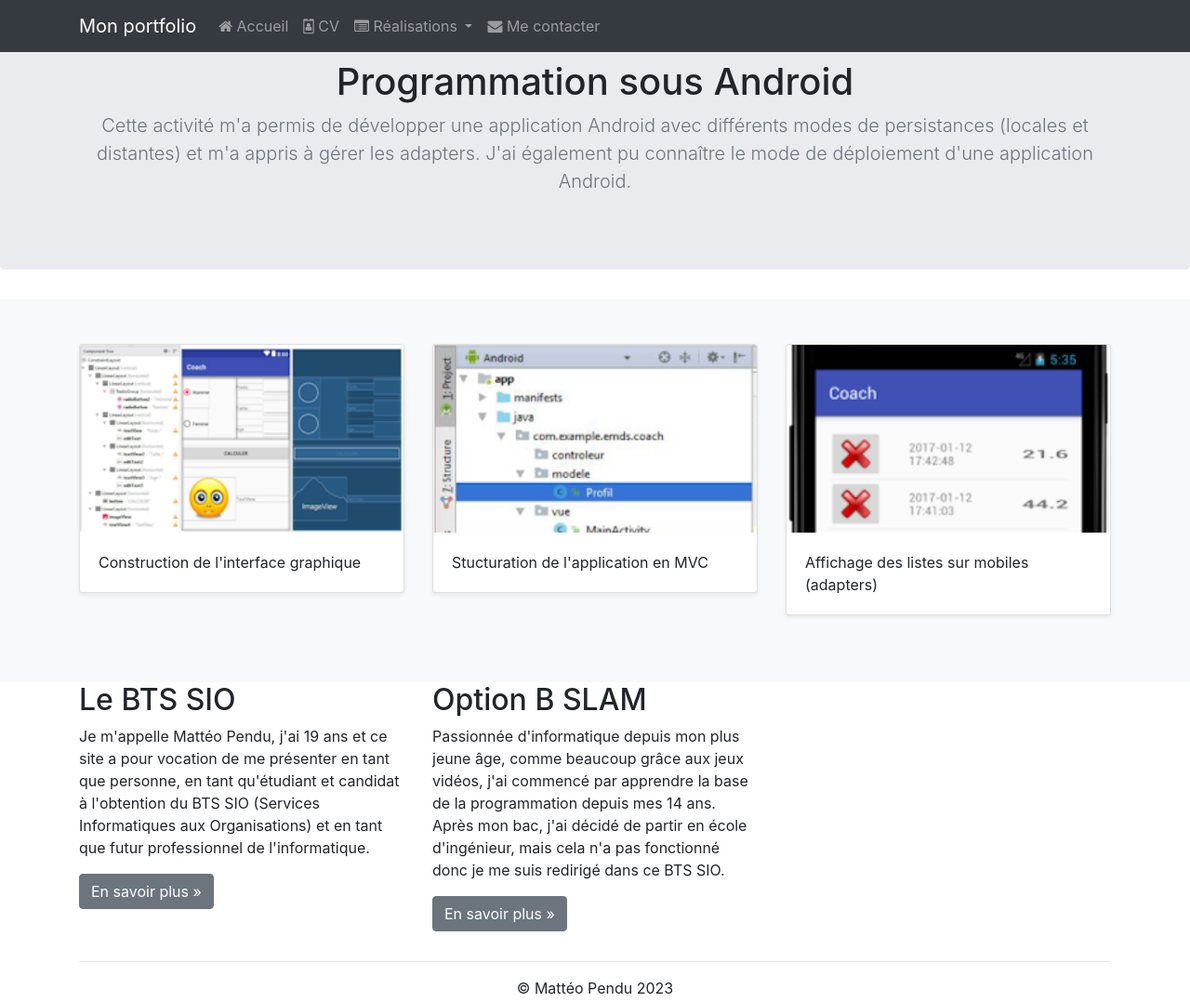
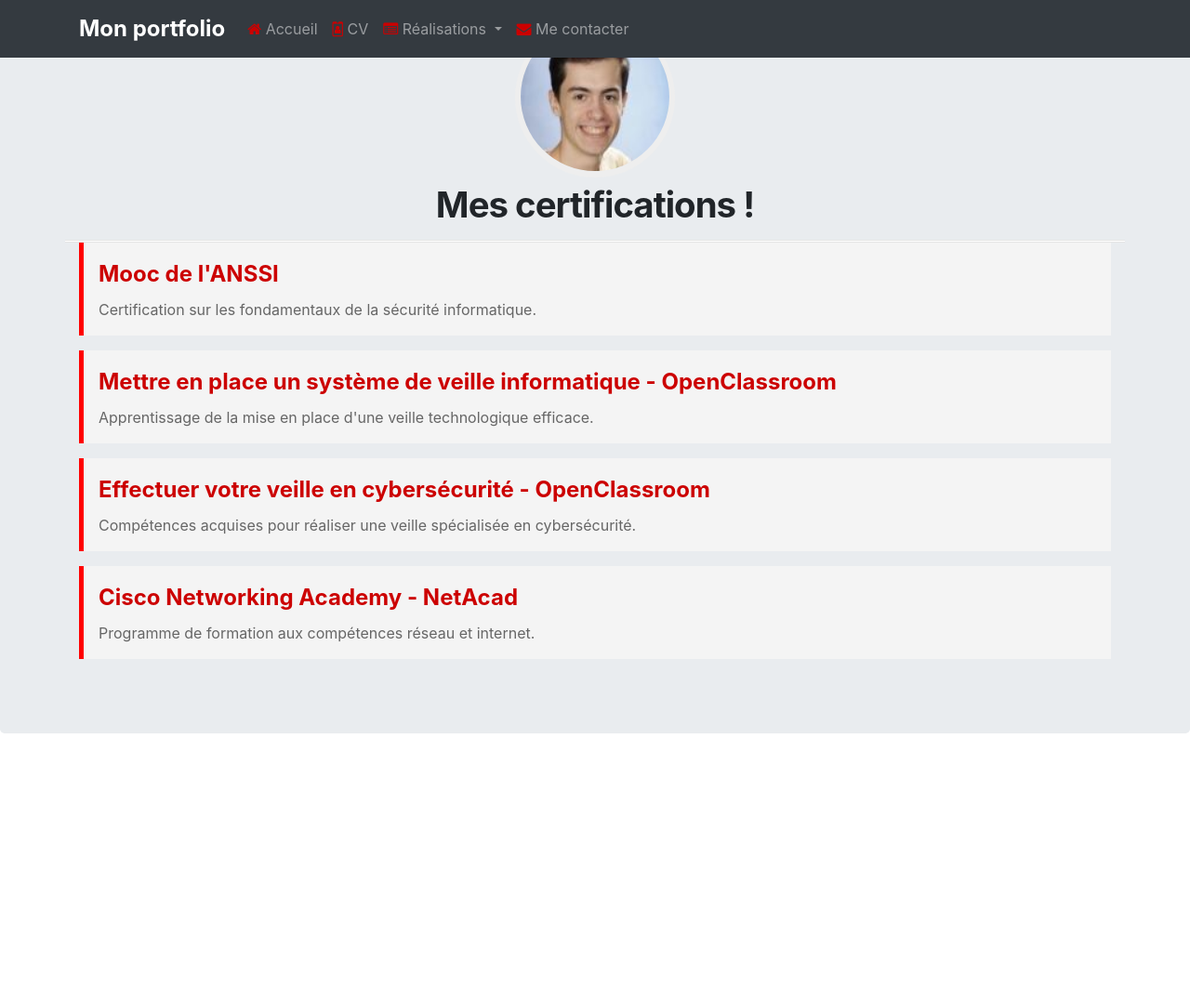
Before and after one commit to PenduMatteo/matteopendu.github.io, a plain HTML site: page pages/certif.html in a window 1280 px wide. Shown: the whole page at 93% size. After the commit the page ends 821 px from the top, so only its background shows below. Drawn offline with nearby package versions, Linux system fonts and the light colour scheme.

Commit message:
Html et CSS de certif Task #11 - Page Certifications

```diff
--- a/css/accueil.css
+++ b/css/accueil.css
@@ -5,3 +5,50 @@
     padding-bottom: 32px;
 
 }
+/* Navbar styling */
+.navbar {
+    background-color: #343a40;
+    padding: 0.5rem 1rem;
+}
+
+.navbar-brand {
+    color: #fff;
+    font-size: 1.5rem;
+    font-weight: bold;
+}
+
+.nav-link {
+    color: #bbb;
+    font-size: 1rem;
+}
+
+.nav-link:hover {
+    color: #fff;
+}
+
+.active .nav-link {
+    color: #fff;
+    background-color: #555;
+    border-radius: 0.25rem;
+}
+
+.dropdown-menu {
+    background-color: #343a40;
+}
+
+.dropdown-item {
+    color: #bbb;
+}
+
+.dropdown-item:hover {
+    background-color: #50575e;
+    color: #fff;
+}
+
+.navbar-toggler {
+    background-color: #50575e;
+}
+
+.fa {
+    color: #c00;
+}
--- /dev/null
+++ b/css/certif.css
@@ -0,0 +1,106 @@
+#cv-entete {
+    margin-top: -45px;
+    width: 100%;
+}
+
+#cv-photo {
+    width: 172px;
+    height: 172px;
+    border-radius: 50%;
+    overflow: hidden;
+    padding: 5px;
+    background: #eee;
+    display: inline-block;
+}
+#cv-photo img {
+    width: 160px;
+    height: 160px;
+    border-radius: 50%;
+}
+
+#cv-intro h1 {
+    margin: 0;
+    padding: 0;
+    font-size: 2.4em;
+    font-weight: 700;
+    letter-spacing: -1px;
+}
+
+#cv-intro h1 span {
+    color: rgb(226,0,26);
+}
+
+#cv-intro::after {
+    background: url('images/ligne.png'); /* Dossier "images" est un
+                                            sous-dossier de "css" (à créer) */
+    width: 100%;
+    height: 3px;
+    margin-top: 15px;
+    content: '';
+    display: block;
+}
+.certification {
+    background-color: #f4f4f4;
+    border-left: 5px solid red; /* Adjust the color to match the theme */
+    padding: 1rem;
+    margin-bottom: 1rem;
+}
+
+.certification-title {
+    color: #c00; /* Adjust the color to match the theme */
+    font-size: 1.5rem;
+    font-weight: bold;
+    margin-bottom: 0.5rem;
+}
+
+.certification-body {
+    font-size: 1rem;
+    color: #666;
+}
+
+.navbar {
+    background-color: #343a40;
+    padding: 0.5rem 1rem;
+}
+
+.navbar-brand {
+    color: #fff;
+    font-size: 1.5rem;
+    font-weight: bold;
+}
+
+.nav-link {
+    color: #bbb;
+    font-size: 1rem;
+}
+
+.nav-link:hover {
+    color: #fff;
+}
+
+.active .nav-link {
+    color: #fff;
+    background-color: #555;
+    border-radius: 0.25rem;
+}
+
+.dropdown-menu {
+    background-color: #343a40;
+}
+
+.dropdown-item {
+    color: #bbb;
+}
+
+.dropdown-item:hover {
+    background-color: #50575e;
+    color: #fff;
+}
+
+.navbar-toggler {
+    background-color: #50575e;
+}
+
+.fa {
+    color: #c00;
+}
--- a/css/cv.css
+++ b/css/cv.css
@@ -1,10 +1,70 @@
-body { padding-top: 50px; }
-.cadreCV { padding-bottom: 15px; background: white; }
+body {
+    padding-top: 50px;
+}
+.cadreCV {
+    padding-bottom: 15px;
+    background: white;
+}
+/* Navbar styling */
+.navbar {
+    background-color: #343a40;
+    padding: 0.5rem 1rem;
+}
+
+.navbar-brand {
+    color: #fff;
+    font-size: 1.5rem;
+    font-weight: bold;
+}
+
+.nav-link {
+    color: #bbb;
+    font-size: 1rem;
+}
+
+.nav-link:hover {
+    color: #fff;
+}
+
+/* Active nav item */
+.active .nav-link {
+    color: #fff;
+    background-color: #555;
+    border-radius: 0.25rem;
+}
+
+/* Dropdown menu styling */
+.dropdown-menu {
+    background-color: #343a40;
+}
+
+.dropdown-item {
+    color: #bbb;
+}
+
+.dropdown-item:hover {
+    background-color: #50575e;
+    color: #fff;
+}
+
+/* Button styling for navigation */
+.navbar-toggler {
+    background-color: #50575e;
+}
+
+/* FontAwesome icons color */
+.fa {
+    color: #c00; /* Adjust the color to match the theme */
+}
 
 /****************************************
 *     Entête du CV
 ****************************************/
-#cv-entete { margin-top: -45px; width: 100%;}
+#cv-entete {
+    margin-top: -45px;
+    width: 100%;
+}
+
 
 #cv-photo {
     width: 172px;
@@ -15,7 +75,11 @@
     background: #eee;
     display: inline-block;
 }
-#cv-photo img { width: 160px; height: 160px; border-radius: 50%; }
+#cv-photo img {
+    width: 160px;
+    height: 160px;
+    border-radius: 50%;
+}
 
 #cv-intro h1 {
     margin: 0;
@@ -25,7 +89,9 @@
     letter-spacing: -1px;
 }
 
-#cv-intro h1 span { color: rgb(226,0,26); }
+#cv-intro h1 span {
+    color: rgb(226,0,26);
+}
 
 #cv-intro::after {
     background: url('images/ligne.png'); /* Dossier "images" est un
@@ -40,99 +106,249 @@
 /****************************************
 *     Rubriques
 ****************************************/
-.rubrique { margin-bottom: 15px; }
-.rubrique h2 { color: rgb(226,0,26); }
-.rubrique h2::before{ margin-right: 5px; }
-.rubrique p{ font-size: 1.3em; line-height: 1.5em; }
+.rubrique {
+    margin-bottom: 15px;
+}
+.rubrique h2 {
+    color: rgb(226,0,26);
+}
+.rubrique h2::before{
+    margin-right: 5px;
+}
+.rubrique p{
+    font-size: 1.3em;
+    line-height: 1.5em;
+}
 
 /******************************************
 *     Parcours scolaire
 ******************************************/
-#parcours { margin-top: 20px; position: relative; padding: 1em 0; list-style: none; }
-#parcours::before { width: 5px; height: 100%; position: absolute; left: 7.8px; top: 0;
-                    display: block; background: linear-gradient(to bottom, #ffffff 0%,
-                        #E2001A 7%, #E2001A, #ffffff 100%); content:""; }
-#parcours li { width: 100%; z-index: 2; position: relative; float: left; }
-#parcours .date .glyphicon-record::before { background: #FFFFFF; color: #555; }
-#parcours .date { width: 75px; background-color: rgba(0, 0, 0, 0); font-size: 1.5em;
-                  font-weight: 700; display: inline-block; }
-#parcours .details { width: 325px; display: inline-block; background: #eee;
-                     position: relative; padding: 10px 10px 0 10px;
-                     border-bottom: 1px solid #ddd; margin: -4px -12px 20px 0; }
-#parcours .details::after { content: ''; position: absolute; top: 15px; right: 0;
-                            left: -16px; height: 0; width: 0; border: solid transparent;
-                            border-right-color: #eee; border-width: 8px;
-                            pointer-events: none; }
-#parcours .details h3{ font-size: 1.5em; margin: 0; padding: 0; font-weight: 700; }
-#parcours .details p{ font-size: 1.3em; margin-top: 5px; padding: 0; }
+#parcours {
+    margin-top: 20px;
+    position: relative;
+    padding: 1em 0;
+    list-style: none;
+}
+#parcours::before {
+    width: 5px;
+    height: 100%;
+    position: absolute;
+    left: 7.8px;
+    top: 0;
+    display: block;
+    background: linear-gradient(to bottom, #ffffff 0%,
+        #E2001A 7%, #E2001A, #ffffff 100%);
+    content:"";
+}
+#parcours li {
+    width: 100%;
+    z-index: 2;
+    position: relative;
+    float: left;
+}
+#parcours .date .glyphicon-record::before {
+    background: #FFFFFF;
+    color: #555;
+}
+#parcours .date {
+    width: 75px;
+    background-color: rgba(0, 0, 0, 0);
+    font-size: 1.5em;
+    font-weight: 700;
+    display: inline-block;
+}
+#parcours .details {
+    width: 325px;
+    display: inline-block;
+    background: #eee;
+    position: relative;
+    padding: 10px 10px 0 10px;
+    border-bottom: 1px solid #ddd;
+    margin: -4px -12px 20px 0;
+}
+#parcours .details::after {
+    content: '';
+    position: absolute;
+    top: 15px;
+    right: 0;
+    left: -16px;
+    height: 0;
+    width: 0;
+    border: solid transparent;
+    border-right-color: #eee;
+    border-width: 8px;
+    pointer-events: none;
+}
+#parcours .details h3{
+    font-size: 1.5em;
+    margin: 0;
+    padding: 0;
+    font-weight: 700;
+}
+#parcours .details p{
+    font-size: 1.3em;
+    margin-top: 5px;
+    padding: 0;
+}
 
 /* Pour empècher la déformation du parcours scolaire selon la STA */
-@media (min-width: 500px) { #parcours .date { width: 20%; }
-                            #parcours .details { width: 80%; }
+@media (min-width: 500px) {
+    #parcours .date {
+        width: 20%;
+    }
+    #parcours .details {
+        width: 80%;
+    }
 }
-@media (min-width: 768px) { #parcours .date { width: 25%; }
-                            #parcours .details { width: 75%; }
+@media (min-width: 768px) {
+    #parcours .date {
+        width: 25%;
+    }
+    #parcours .details {
+        width: 75%;
+    }
 }
-@media (min-width: 992px) { #parcours .date { width: 17%; }
-                            #parcours .details { width: 83%; }
+@media (min-width: 992px) {
+    #parcours .date {
+        width: 17%;
+    }
+    #parcours .details {
+        width: 83%;
+    }
 }
-@media (min-width: 1200px) { #parcours .date { width: 13%; }
-                             #parcours .details { width: 87%; }
+@media (min-width: 1200px) {
+    #parcours .date {
+        width: 13%;
+    }
+    #parcours .details {
+        width: 87%;
+    }
 }
 
 /******************************************
 *     Expériences professionnelles
 ******************************************/
-.experience { display:flex; margin-bottom: 15px; }
-.experience .lieu { font-size: 1.1em; font-weight: bold; }
-.experience .date { font-size: 1em; opacity: 0.7; }
-.experience .profession { font-size: 1.45em; font-weight: bold; margin-top: -6px; }
-.experience .details { font-size: 1.2em; line-height: 1.5em; }
+.experience {
+    display:flex;
+    margin-bottom: 15px;
+}
+.experience .lieu {
+    font-size: 1.1em;
+    font-weight: bold;
+}
+.experience .date {
+    font-size: 1em;
+    opacity: 0.7;
+}
+.experience .profession {
+    font-size: 1.45em;
+    font-weight: bold;
+    margin-top: -6px;
+}
+.experience .details {
+    font-size: 1.2em;
+    line-height: 1.5em;
+}
 
 /******************************************
 *     Me contacter
 ******************************************/
-.meContacter { clear: both; }
-.meContacter .details { width: 100%; margin-left: 10px; margin-top: 3px;
-                        font-size: 1.5em; font-weight: 700; justify-content: space-between; }
-.contact-icon { filter: grayscale(1); -webkit-filter: grayscale(1);
-                -moz-filter: grayscale(1); -ms-filter: grayscale(1);
-                -o-filter: grayscale(1); height: 32px; width: 32px;
-                margin: 2px 0; }
-.meContacter a, .meContacter a:hover { text-decoration: none; color: black; }
+.meContacter {
+    clear: both;
+}
+.meContacter .details {
+    width: 100%;
+    margin-left: 10px;
+    margin-top: 3px;
+    font-size: 1.5em;
+    font-weight: 700;
+    justify-content: space-between;
+}
+.contact-icon {
+    filter: grayscale(1);
+    -webkit-filter: grayscale(1);
+    -moz-filter: grayscale(1);
+    -ms-filter: grayscale(1);
+    -o-filter: grayscale(1);
+    height: 32px;
+    width: 32px;
+    margin: 2px 0;
+}
+.meContacter a, .meContacter a:hover {
+    text-decoration: none;
+    color: black;
+}
 .meContacter a:hover>img {
-  filter: grayscale(0);
-  -webkit-filter: grayscale(0);
-  -moz-filter: grayscale(0);
-  -ms-filter: grayscale(0);
-  -o-filter: grayscale(0);
+    filter: grayscale(0);
+    -webkit-filter: grayscale(0);
+    -moz-filter: grayscale(0);
+    -ms-filter: grayscale(0);
+    -o-filter: grayscale(0);
 }
 /******************************************
 *     Compétences
 ******************************************/
-#competences .container { display: flex; flex-direction: row; justify-content: space-between; }
-#competences .container .libelle { font-size: 1.3em; }
+#competences .container {
+    display: flex;
+    flex-direction: row;
+    justify-content: space-between;
+}
+#competences .container .libelle {
+    font-size: 1.3em;
+}
 #competences .container .classement {
     background: scroll transparent url(images/Red-Rating-Stars.png) no-repeat;
-    width: 160px; height: 27px;
+    width: 160px;
+    height: 27px;
 }
-#competences .container .classement0 { background-position: 0 -142px; }
-#competences .container .classement1 { background-position: 0 -112px; }
-#competences .container .classement2 { background-position: 0 -84px; }
-#competences .container .classement3 { background-position: 0 -56px; }
-#competences .container .classement4 { background-position: 0 -28px; }
-#competences .container .classement5 { background-position: 0 0px; }
+#competences .container .classement0 {
+    background-position: 0 -142px;
+}
+#competences .container .classement1 {
+    background-position: 0 -112px;
+}
+#competences .container .classement2 {
+    background-position: 0 -84px;
+}
+#competences .container .classement3 {
+    background-position: 0 -56px;
+}
+#competences .container .classement4 {
+    background-position: 0 -28px;
+}
+#competences .container .classement5 {
+    background-position: 0 0px;
+}
 
 /******************************************
 *     Langues
 ******************************************/
-#langues .container { display: flex; flex-direction: row; justify-content: space-between; }
-#langues .langue { font-size: 1em; padding-top: 3px; width: min-content; display: flex; }
-#langues .niveau { font-size: 1.2em; }
+#langues .container {
+    display: flex;
+    flex-direction: row;
+    justify-content: space-between;
+}
+#langues .langue {
+    font-size: 1em;
+    padding-top: 3px;
+    width: min-content;
+    display: flex;
+}
+#langues .niveau {
+    font-size: 1.2em;
+}
 
 /******************************************
 *     Passions
 ******************************************/
-.passion{ color: #fff; display: inline-block; margin-right: 5px;
-          margin-bottom: 5px; padding: 5px 5px 5px 5px; background: #000;
-          position: relative; font-size: 1.2em; border-radius: 10px; }
+.passion{
+    color: #fff;
+    display: inline-block;
+    margin-right: 5px;
+    margin-bottom: 5px;
+    padding: 5px 5px 5px 5px;
+    background: #000;
+    position: relative;
+    font-size: 1.2em;
+    border-radius: 10px;
+}
--- a/css/mecontacter.css
+++ b/css/mecontacter.css
@@ -48,9 +48,57 @@
         font-family: 'Arial', sans-serif;
     }
 
-    .navbar-dark.bg-dark {
-        background-color: #343a40 !important;
-    }
+    /* Navbar styling */
+.navbar {
+    background-color: #343a40;
+    padding: 0.5rem 1rem;
+}
+
+.navbar-brand {
+    color: #fff;
+    font-size: 1.5rem;
+    font-weight: bold;
+}
+
+.nav-link {
+    color: #bbb;
+    font-size: 1rem;
+}
+
+.nav-link:hover {
+    color: #fff;
+}
+
+/* Active nav item */
+.active .nav-link {
+    color: #fff;
+    background-color: #555;
+    border-radius: 0.25rem;
+}
+
+/* Dropdown menu styling */
+.dropdown-menu {
+    background-color: #343a40;
+}
+
+.dropdown-item {
+    color: #bbb;
+}
+
+.dropdown-item:hover {
+    background-color: #50575e;
+    color: #fff;
+}
+
+/* Button styling for navigation */
+.navbar-toggler {
+    background-color: #50575e;
+}
+
+/* FontAwesome icons color */
+.fa {
+    color: #c00; /* Adjust the color to match the theme */
+}
 
     .jumbotron {
         padding: 2rem 0;
--- a/pages/certif.html
+++ b/pages/certif.html
@@ -9,6 +9,7 @@
         <link rel="stylesheet" href="https://cdn.jsdelivr.net/npm/bootstrap@4.6.2/dist/css/bootstrap.min.css" integrity="sha384-xOolHFLEh07PJGoPkLv1IbcEPTNtaed2xpHsD9ESMhqIYd0nLMwNLD69Npy4HI+N" crossorigin="anonymous">
         <link href="https://maxcdn.bootstrapcdn.com/font-awesome/4.7.0/css/font-awesome.min.css"
               rel="stylesheet">
+        <link rel="stylesheet" href="../css/certif.css"
     </head>
     <body>
         <nav class="navbar navbar-dark bg-dark fixed-top navbar-expand-md">
@@ -22,7 +23,7 @@
                         <li class="nav-item">
                             <a href="../index.html" class="nav-link"><span class="fa fa-home"></span> Accueil</a>
                         </li>
-                        <li class="nav-item">
+                        <li class="dropdown nav-item">
                             <a href="cv.html" class="nav-link"><span class="fa fa-id-badge"></span> CV</a>
                         </li>
                         <li class="dropdown nav-item">
@@ -31,7 +32,7 @@
                             </a>
                             <ul class="dropdown-menu" role="menu">
                                 <li role="presentation" class="dropdown-header dropdown-item">En autonomie</li>
-                                <li role="presentation" class="dropdown-item"><a role="menuitem" href="pages/appliandroid.html">Application Android</a></li>
+                                <li role="presentation" class="active nav-item"><a role="menuitem" href="certif.html">Certifications</a></li>
                                 <li role="presentation" class="dropdown-divider"></li>
                                 <li role="presentation" class="dropdown-header dropdown-item">En entreprise</li>
                                 <li role="presentation" class="dropdown-item"><a role="menuitem" href="projetannee1.html">Projet de 1ère année</a></li>
@@ -39,77 +40,43 @@
                             </ul>
                         </li>
 
-                        <li class="nav-item"><a href="mecontacter.html" class="nav-link"><span class="fa fa-envelope"></span> Me contacter</a></li>
+                        <li class="dropdown nav-item"><a href="mecontacter.html" class="nav-link"><span class="fa fa-envelope"></span> Me contacter</a></li>
                     </ul>
                 </div>
             </div>
         </nav>
-        <section class="jumbotron text-center">
+        <div class="jumbotron"><!-- Emplacement pour le contenu principal de la page -->
             <div class="container">
-                <h1 class="jumbotron-heading">Programmation sous Android</h1>
-                <p class="lead text-muted">Cette activité m'a permis de développer une
-                    application Android avec différents modes de persistances (locales et distantes) et m'a appris à gérer les adapters.
-                    J'ai également pu connaître le mode de déploiement d'une application Android.
-                </p>
-            </div>
-        </section>
-
-        <div class="album py-5 bg-light">
-            <div class="container">
-
-                <div class="row">
-                    <div class="col-md-4">
-                        <div class="card mb-4 shadow-sm">
-                            <img class="card-img-top" src="../images/ihmcoach.png" alt="IHM Coach">
-                            <div class="card-body">
-                                <p class="card-text">Construction de l'interface graphique</p>
-                            </div>
+                <div class="row cadreCV">
+                    <div id="cv-entete" class="text-center">
+                        <div id="cv-photo">
+                            <img src="../images/MatteoPendu.jpg" alt="Ma photo d'identité">
                         </div>
-                    </div>
-                    <div class="col-md-4">
-                        <div class="card mb-4 shadow-sm">
-                            <img class="card-img-top" src="../images/MVC.png" alt="Structuration MVC">
-                            <div class="card-body">
-                                <p class="card-text">Stucturation de l'application en MVC</p>
-                            </div>
-                        </div>
-                    </div>
-                    <div class="col-md-4">
-                        <div class="card mb-4 shadow-sm">
-                            <img class="card-img-top" src="../images/adapters.png" alt="Adapters">
-                            <div class="card-body">
-                                <p class="card-text">Affichage des listes sur mobiles (adapters)</p>
-                            </div>
+                        <div id="cv-intro">
+                            <h1>Mes certifications !</h1>
                         </div>
                     </div>
                 </div>
+                <div class="certification">
+                    <div class="certification-title">Mooc de l'ANSSI</div>
+                    <div class="certification-body">Certification sur les fondamentaux de la sécurité informatique.</div>
+                </div>
+
+                <div class="certification">
+                    <div class="certification-title">Mettre en place un système de veille informatique - OpenClassroom</div>
+                    <div class="certification-body">Apprentissage de la mise en place d'une veille technologique efficace.</div>
+                </div>
+
+                <div class="certification">
+                    <div class="certification-title">Effectuer votre veille en cybersécurité - OpenClassroom</div>
+                    <div class="certification-body">Compétences acquises pour réaliser une veille spécialisée en cybersécurité.</div>
+                </div>
+
+                <div class="certification">
+                    <div class="certification-title">Cisco Networking Academy - NetAcad</div>
+                    <div class="certification-body">Programme de formation aux compétences réseau et internet.</div>
+                </div>
             </div>
         </div>
-        <footer>
-            <div class="container">
-                <div class="row">
-                    <div class="col-lg-4">
-                        <h2>Le BTS SIO</h2>
-                        <p>Je m'appelle Mattéo Pendu, j'ai 19 ans et ce site a pour
-                    vocation de me présenter en tant que personne, en tant qu'étudiant
-                    et candidat à l'obtention du BTS SIO (Services Informatiques
-                    aux Organisations) et en tant que futur professionnel de l'informatique.</p>
-                        <p><a class="btn btn-secondary" href="https://fr.wikipedia.org/wiki/Brevet_de_technicien_sup%C3%A9rieur_-_Services_informatiques_aux_organisations" target="_blank" role="button">En savoir plus »</a></p>
-                    </div>
-                    <div class="col-lg-4">
-                        <h2>Option B SLAM</h2>
-                        <p>Passionnée d'informatique depuis mon plus jeune âge, comme beaucoup grâce aux jeux vidéos, j'ai commencé par apprendre la base de la programmation depuis mes 14 ans. Après mon bac, j'ai décidé de partir en école d'ingénieur, mais cela n'a pas fonctionné donc je me suis redirigé dans ce BTS SIO.</p>
-                        <p><a class="btn btn-secondary" href="https://www.onisep.fr/Ressources/Univers-Formation/Formations/Post-bac/bts-services-informatiques-aux-organisations-option-b-solutions-logicielles-et-applications-metiers" target="_blank" role="button">En savoir plus »</a></p>
-                    </div>
-                </div>
-                <hr>
-                <p class="text-center" id="copyright">© Mattéo Pendu 2023</p>
-            </div>
-        </footer>
-
-        <!-- Optional JavaScript -->
-        <!-- Option 1: jQuery and Bootstrap Bundle (includes Popper) -->
-        <script src="https://code.jquery.com/jquery-3.5.1.slim.min.js" integrity="sha384-DfXdz2htPH0lsSSs5nCTpuj/zy4C+OGpamoFVy38MVBnE+IbbVYUew+OrCXaRkfj" crossorigin="anonymous"></script>
-        <script src="https://cdn.jsdelivr.net/npm/bootstrap@4.6.0/dist/js/bootstrap.bundle.min.js" integrity="sha384-Piv4xVNRyMGpqkS2by6br4gNJ7DXjqk09RmUpJ8jgGtD7zP9yug3goQfGII0yAns" crossorigin="anonymous"></script>
     </body>
 </html>
```
